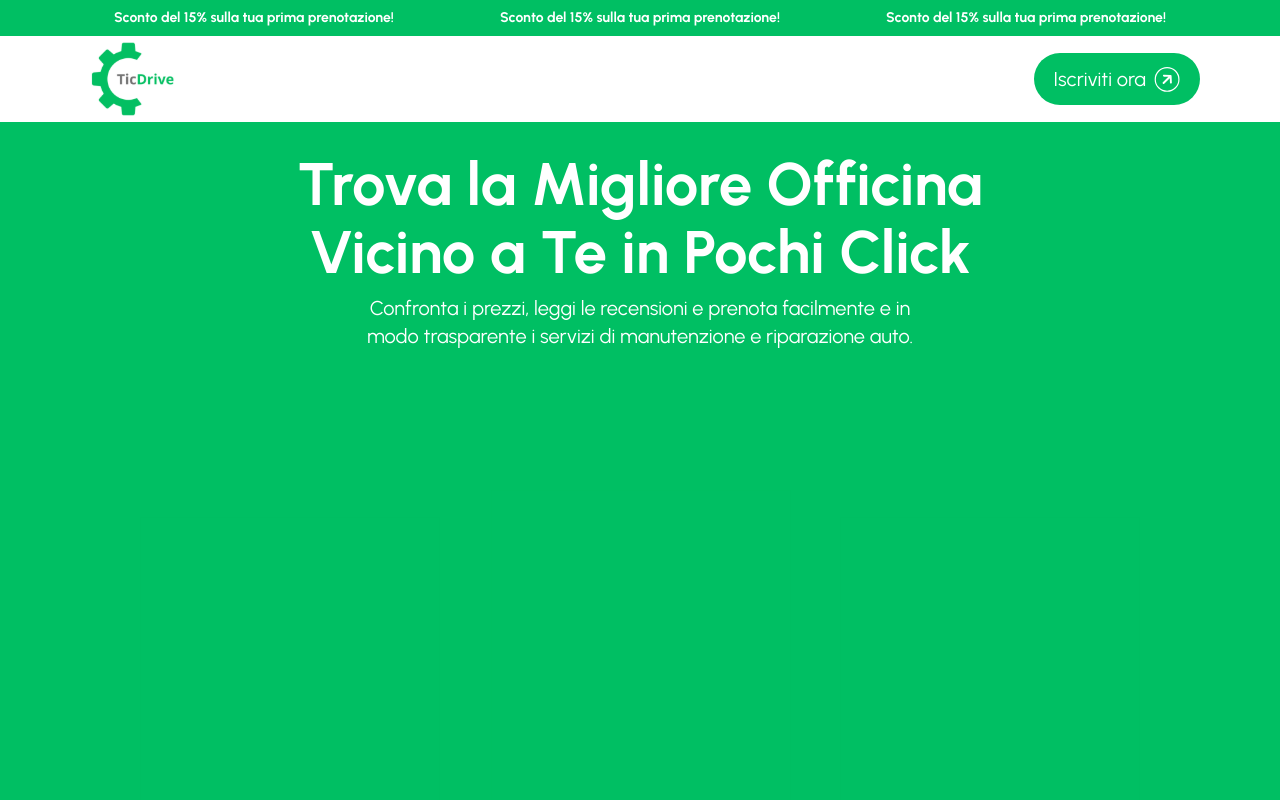
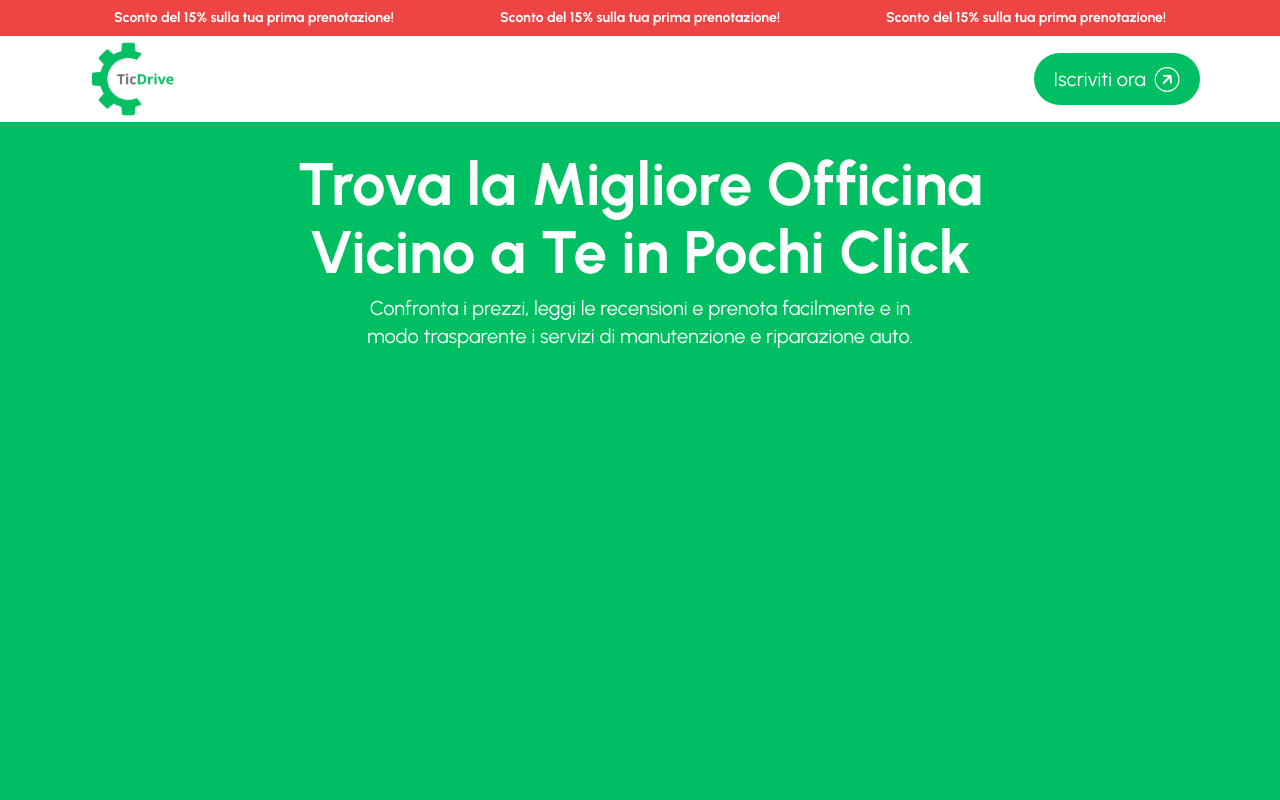
Before and after one commit to AlbyCosmy99/ticdrive-landing-page-frontend, a Next.js app: page / in a window 1280 px wide. Shown: the top 800 px of the page. Built offline with nearby package versions, Linux system fonts and the light colour scheme.

Commit message:
fix: promo banner red

```diff
--- a/src/app/page.tsx
+++ b/src/app/page.tsx
@@ -50,12 +50,11 @@ export default function Home() {
       <div
         ref={bannerRef}
         className="w-full bg-red-500 text-white font-bold text-sm text-center p-2 flex justify-evenly fixed top-0 z-50"
-        style={{ backgroundColor: '#00BF63' }}
       >
         <Link href="#registrati" passHref className='flex justify-evenly w-full'>
+          <p className='hidden lg:block'>Sconto del 15% sulla tua prima prenotazione!</p>
           <p>Sconto del 15% sulla tua prima prenotazione!</p>
-          <p>Sconto del 15% sulla tua prima prenotazione!</p>
-          <p>Sconto del 15% sulla tua prima prenotazione!</p>
+          <p className='hidden lg:block'>Sconto del 15% sulla tua prima prenotazione!</p>
         </Link>
       </div>
 
```
